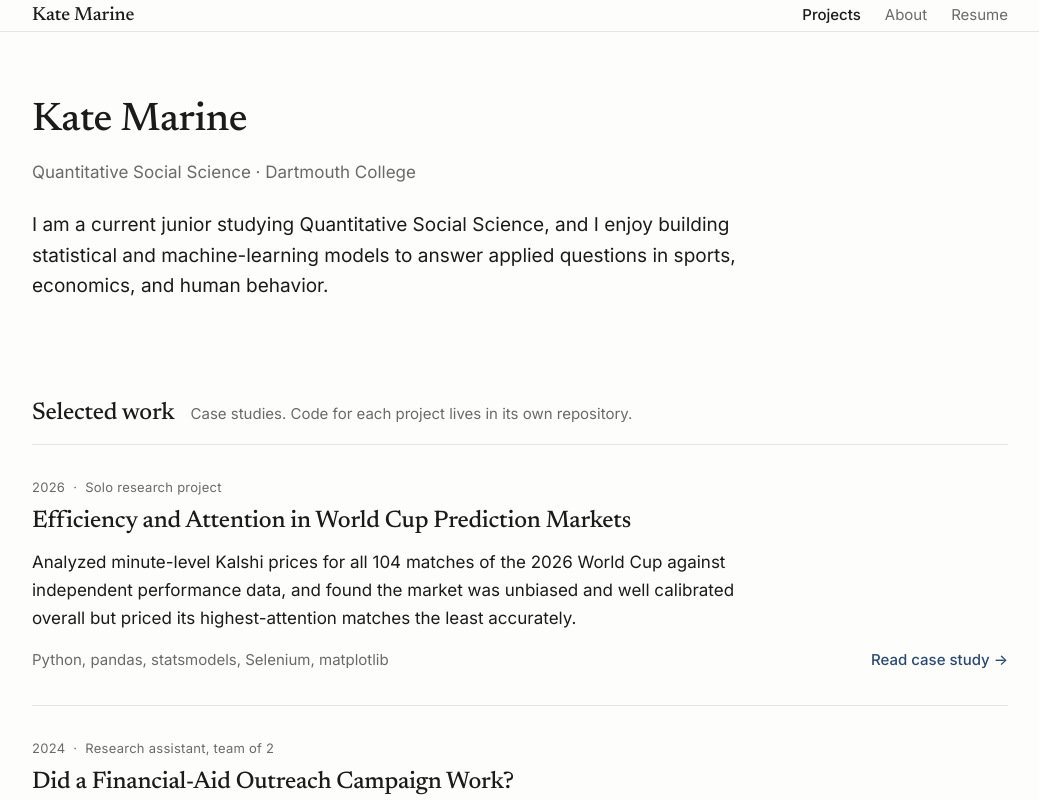
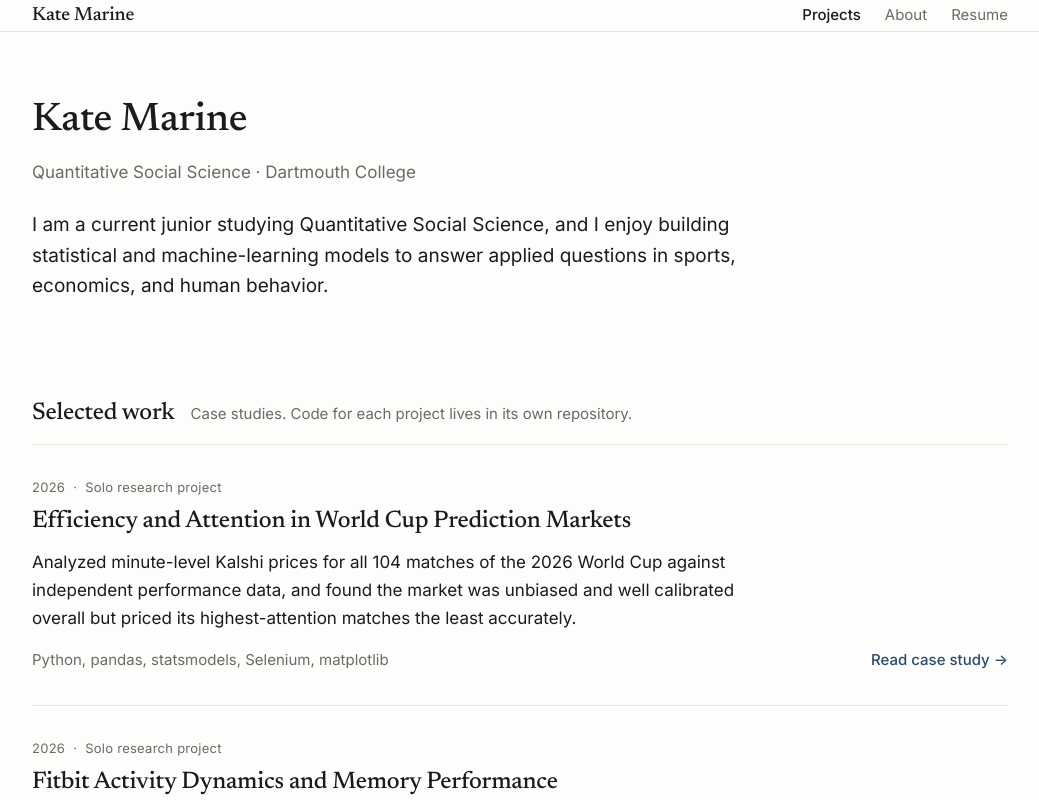
Before and after one commit to kate-marine/portfolio, a React (Vite) app: page / in a window 1280 px wide. Shown: the top 800 px of the page, without its empty margins (120-1159 px from the left). Built offline with nearby package versions, Linux system fonts and the light colour scheme.

Commit message:
add project description

```diff
--- a/src/data/projects.js
+++ b/src/data/projects.js
@@ -83,45 +83,59 @@ export const projects = [
   },
 
   {
-    slug: 'financial-aid-outreach',
-    title: 'Did a Financial-Aid Outreach Campaign Work?',
+    slug: 'fitbit-activity-memory',
+    title: 'Fitbit Activity Dynamics and Memory Performance',
     summary:
-      'Evaluated whether a text-message campaign encouraging students to complete financial-aid renewal actually increased completion, using a difference-in-differences design.',
-    year: '2024',
-    role: 'Research assistant, team of 2',
-    tools: ['R', 'tidyverse', 'fixest', 'ggplot2'],
-    repo: 'https://github.com/kate-marine/financial-aid-outreach',
+      'Tested whether the day-to-day pattern of a person\'s Fitbit activity predicts memory-task performance beyond their average activity level — and returned a rigorously validated null result rather than a modeling failure.',
+    year: '2026',
+    role: 'Solo research project',
+    tools: ['Python', 'pandas', 'scikit-learn', 'SHAP', 'matplotlib'],
+    repo: 'https://github.com/kate-marine/wearable-dynamics-data-model',
     question: [
-      'Every year a share of returning college students fail to re-file the FAFSA on time and lose aid they are eligible for. A university system piloted a series of reminder texts to students at some campuses and wanted to know whether it moved on-time renewal, and by how much.',
-      'The campaign was not randomly assigned, so the question was really two questions: did renewal rise at treated campuses relative to untreated ones, and is a causal reading of that difference credible?',
+      'A wearable tracker captures more than a person\'s average activity level — it captures how that activity moves day to day, trends over a year, and correlates with itself over time. I asked whether that temporal structure predicts memory-task performance beyond what a simple average already explains.',
+      'Using a public dataset of Fitbit logs and memory-task scores for 113 participants, I built a baseline model on mean activity alone and an augmented model that adds temporal features, then tested whether the temporal features earned their keep out of sample.',
     ],
     data: [
-      'De-identified administrative records for about 31,000 aid-eligible returning students across nine campuses over four academic years, with the reminder campaign rolled out at four campuses in the final year.',
-      'Each record included the campus, the academic year, whether the student renewed aid on time, and background variables: prior-year aid amount, class standing, first-generation status, and prior-year GPA band.',
-      'Two campuses had incomplete renewal-date data in the first year and were excluded from the main specification, then added back as a robustness check.',
+      'The public dataset behind Manning et al. (2022, Scientific Reports): raw Fitbit logs for 113 participants in long format (datetime, variable, value), roughly a year per person — 803,767 rows across 130 variables in total.',
+      'Paired with memory outcomes (8 summary scores plus 54 fine-grained task metrics — free recall, foreign-language flashcards, primacy/recency, semantic clustering, error-distance measures) and survey responses covering demographics, stress, and exercise habits.',
+      'I rebuilt the panel from the raw long-format logs rather than starting from a pre-collapsed summary, reindexing each participant over their full daily date range so missing days show up as real gaps rather than being silently dropped — temporal features need an honest time axis to measure trend and autocorrelation against.',
     ],
     methodology: [
-      'The core design is difference-in-differences: compare the change in on-time renewal at treated campuses before and after the campaign to the same change at untreated campuses over the same period.',
-      'I estimated a two-way fixed-effects linear probability model with campus and year fixed effects, clustering standard errors by campus, and re-ran it as a logit for a robustness check.',
-      'The identifying assumption is parallel trends. I tested it by plotting campus-level renewal rates for the three pre-campaign years and by running an event-study specification with leads and lags; pre-period coefficients were small and statistically indistinguishable from zero.',
+      'Signal selection: of 130 raw variables, kept only daily wearable signals passing a coverage gate (≥300 median valid days across participants, present for ≥60 participants), leaving 14 signals — steps, floors, active minutes, calories, body composition, and similar.',
+      'Feature engineering: a 113×14 means-only matrix (one mean per participant per signal) as the baseline, and a 110×149 augmented matrix adding per-series descriptors — spread, OLS trend and its R², autocorrelation at 1 and 7 days, coefficient of variation, and data coverage — concatenated into a 113×163 matrix. With 163 predictors and 113 participants, this is a p > n problem by construction.',
+      'Modeling: every model runs through the same median-impute → standardize → regress pipeline, fit inside each training fold only, evaluated with shuffled 5-fold cross-validation. Ridge (α = 1.0) on the means-only baseline versus Ridge (α = 100.0, heavier shrinkage for the higher dimensionality) on the augmented features, compared by R² lift (augmented − baseline).',
+      'Robustness battery: the same comparison repeated on 40 fine-grained outcomes instead of 4 summary scores, on three additional model classes (Elastic Net, Random Forest on means, Random Forest on augmented features), and as a univariate Spearman screen across all 560 feature–outcome pairs.',
+      'Validation of the null itself: a synthetic-signal test pushes a target with a known injected effect through the identical pipeline to confirm it can recover a real signal, and a power analysis (Fisher\'s z-transformation) quantifies the smallest correlation the sample could reliably detect.',
     ],
     findings: [
-      'On-time renewal at treated campuses rose 4.6 percentage points relative to untreated campuses (95% CI: 2.1 to 7.1), against a pre-campaign baseline of about 78 percent.',
-      'The effect was roughly twice as large for first-generation students and for students in the lowest prior-aid quartile.',
-      'The event-study showed no differential pre-trend and a sharp jump in the treatment year, supporting a causal reading.',
-      'A back-of-envelope cost comparison put the campaign at under $10 per additional on-time renewal, small next to the average aid package preserved.',
+      'Every comparison pointed the same way: R² lift was negative for 34 of 40 outcomes, and the baseline itself barely predicted memory scores (cross-validated R² from −0.22 to −1.28 on the four summary outcomes) — adding temporal dynamics made out-of-sample prediction worse, not better.',
+      'The pattern held across every robustness check: switching to Elastic Net or Random Forest, expanding to 40 fine-grained outcomes, and a 560-pair univariate Spearman screen where the strongest correlate (r ≈ 0.55) didn\'t cohere with any related outcome — consistent with multiple-comparison noise rather than a real effect.',
+      'The synthetic-signal test recovered R² ≈ 0.95 on a target with a known injected effect, confirming the null on real data isn\'t a broken pipeline.',
+      'A power analysis showed the study could only reliably detect |r| ≳ 0.26 at n = 113; the actual fold-wise correlations (|r| ≈ 0.07–0.19) fall below that floor, so the honest conclusion is "no reliable evidence of an effect at this sample size," not "no effect exists."',
     ],
     figures: [
       {
-        src: '/images/projects/aid-did.svg',
-        alt: 'Line chart of on-time renewal rates for treated and untreated campuses across four years, diverging only in the final year.',
+        src: '/images/projects/fitbit-r2-comparison.png',
+        alt: 'Line chart comparing cross-validated R² for the baseline and augmented models across four memory outcomes; the augmented model sits at or far below the baseline on every outcome.',
         caption:
-          'On-time renewal by campus group. Trends track closely in the three pre-campaign years and separate sharply in the treatment year (dashed line).',
+          'Cross-validated R² for the mean-activity baseline versus the temporal-augmented model, across the four summary memory outcomes. The augmented model never beats the baseline, and is dramatically worse on two of the four.',
+      },
+      {
+        src: '/images/projects/fitbit-r2-lift-histogram.png',
+        alt: 'Histogram of R² lift across 40 fine-grained outcomes, almost entirely at or below zero with a long left tail extending past -7000.',
+        caption:
+          'Distribution of R² lift (augmented minus baseline) across all 40 fine-grained outcomes. Nearly every outcome clusters at or below zero, with a long negative tail.',
+      },
+      {
+        src: '/images/projects/fitbit-top-correlations.png',
+        alt: 'Horizontal bar chart of the five strongest feature-target Spearman correlations, led by mean floors, mean weight, mean calories, mean BMR calories, and mean steps.',
+        caption:
+          'The strongest single feature–outcome Spearman correlations are all mean-activity features, not any of the 149 temporal descriptors — even the univariate screen turns up nothing dynamic.',
       },
     ],
     significance: [
-      'The result gave the university system a defensible estimate to justify scaling the campaign to all campuses, with a specific recommendation to prioritize first-generation and low-aid students where the effect concentrated.',
-      'The project also documents the diagnostic work that separates a real causal claim from a suggestive correlation — the parallel-trends checks were as important to the client as the headline number.',
+      'This is a calibrated null, not an absence of effort: the same negative finding survived a synthetic-signal sanity check, four model classes, 40 outcomes instead of 4, and a 560-pair correlation screen — and the writeup is explicit that a small, underpowered sample (n = 113) can\'t distinguish "no effect" from "an effect too small to detect here."',
+      'Methodologically it\'s the project I\'d point to for rigor over a positive headline: leakage-safe cross-validation, a p > n feature set handled with real caution about overfitting, and a power analysis that turns "we found nothing" into a specific, falsifiable claim about what the data could and couldn\'t have shown.',
     ],
   },
 
--- a/src/data/site.js
+++ b/src/data/site.js
@@ -18,7 +18,7 @@ export const site = {
   location: 'Hanover, New Hampshire',
   email: 'katherine.a.marine.28@dartmouth.edu',
 
-  // Portrait shown on the About page. Swap the file at public/images/headshot.jpg.
+  // Portrait shown in the About section of the home page.
   photo: '/images/headshot.jpg',
 
   links: {
```
